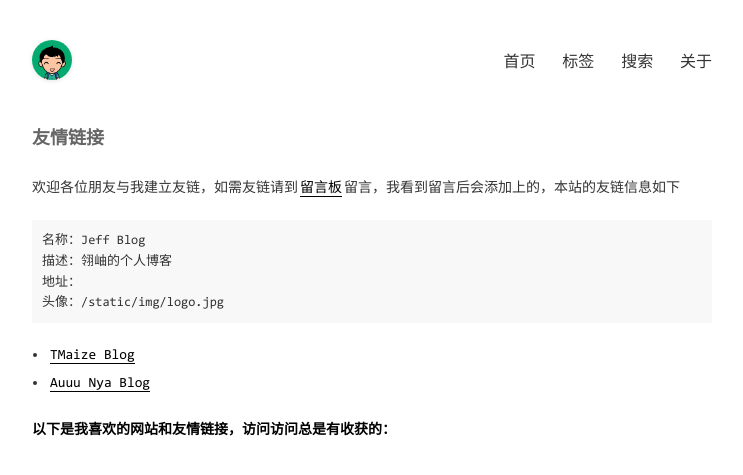
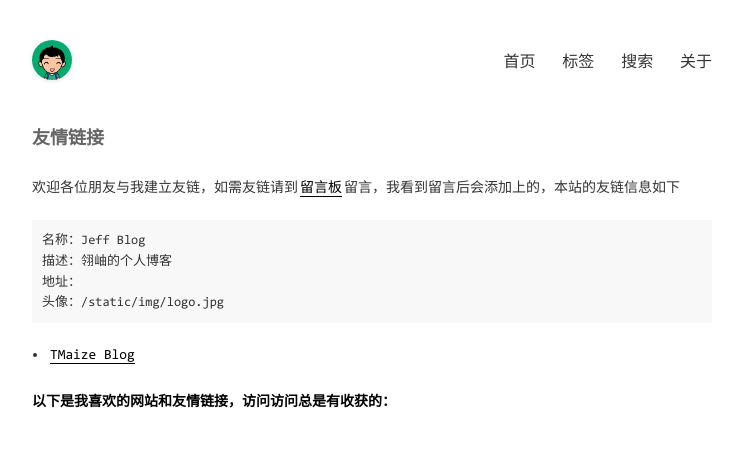
Before and after one commit to PengyuJiang/PengyuJiang.github.io-history, a Jekyll site: the page built from pages/links.md, in a window 1280 px wide. Shown: the top 475 px of the page, without its empty margins (268-1011 px from the left). Built offline with Jekyll 4.4.1, drawn with Linux system fonts in a browser that asks for light colours.

Commit message:
Update _config.yml

```diff
--- a/_config.yml
+++ b/_config.yml
@@ -54,5 +54,3 @@ extMath: false
 links:
   - title: TMaize Blog
     url: https://blog.tmaize.net
-  - title: Auuu Nya Blog
-    url: http://mu1er.cn
```
